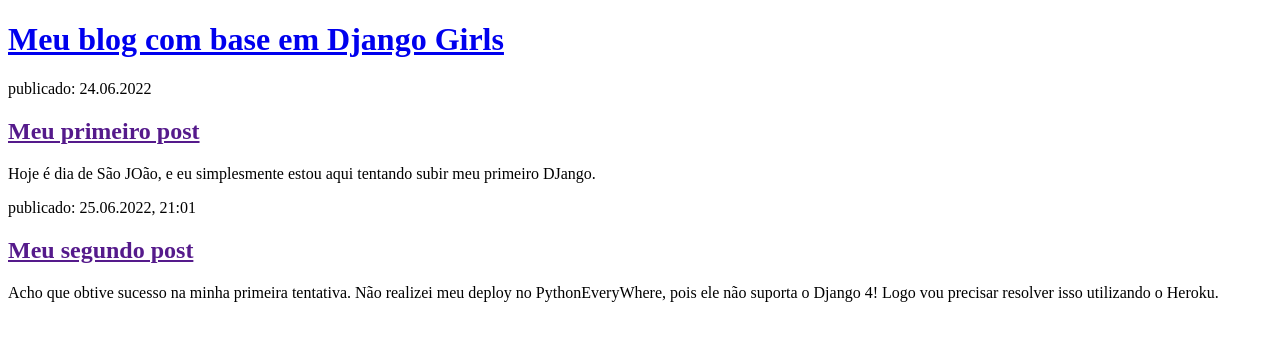
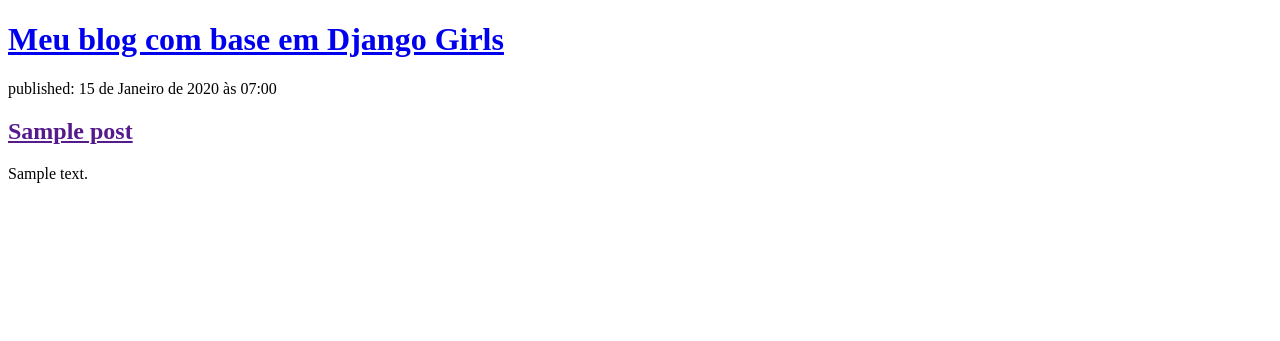
Before and after one commit to ClaraSantosmf/Django-girl, a Django app: page / in a window 1280 px wide. Shown: the top 341 px of the page. Run offline with Django 4.2, Linux system fonts and the light colour scheme; tables that the repository leaves empty hold one stand-in row (values such as "Sample post").

Commit message:
Modified templates to display posts from database.

```diff
--- a/blog/templates/blog/post_list.html
+++ b/blog/templates/blog/post_list.html
@@ -7,17 +7,12 @@
         <div>
             <h1><a href="/">Meu blog com base em Django Girls</a></h1>
         </div>
-
-        <div>
-            <p>publicado: 24.06.2022</p>
-            <h2><a href="">Meu primeiro post</a></h2>
-            <p>Hoje é dia de São JOão, e eu simplesmente estou aqui tentando subir meu primeiro DJango.</p>
-        </div>
-
-        <div>
-            <p>publicado: 25.06.2022, 21:01</p>
-            <h2><a href="">Meu segundo post</a></h2>
-            <p>Acho que obtive sucesso na minha primeira tentativa. Não realizei meu deploy no PythonEveryWhere, pois ele não suporta o Django 4! Logo vou precisar resolver isso utilizando o Heroku.</p>
-        </div>
+            {% for post in posts %}
+                <div>
+                    <p>published: {{ post.published_date }}</p>
+                    <h2><a href="">{{ post.title }}</a></h2>
+                    <p>{{ post.text|linebreaksbr }}</p>
+                </div>
+            {% endfor %}
     </body>
 </html>
--- a/blog/views.py
+++ b/blog/views.py
@@ -1,5 +1,8 @@
 from django.shortcuts import render
+from django.utils import timezone
+from .models import Post
 
 # Create your views here.
 def post_list(request):
-    return render(request, 'blog/post_list.html', {})
+    posts = Post.objects.filter(published_date__lte=timezone.now())
+    return render(request, 'blog/post_list.html', {'posts': posts})
```
